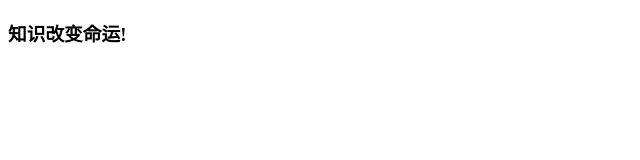
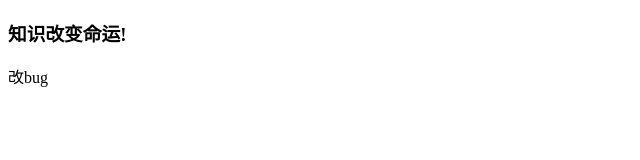
Before and after one commit to niuzherui11/project75, a plain HTML site: page index2.html in a window 1280 px wide. Shown: the full height of the page, 0-640 px from the left. Drawn offline with Linux system fonts and the light colour scheme.

Commit message:
改index2.html bug

```diff
--- a/index2.html
+++ b/index2.html
@@ -8,5 +8,6 @@
 </head>
 <body>
     <h3>知识改变命运!</h3>
+    <p>改bug</p>
 </body>
 </html>
```
